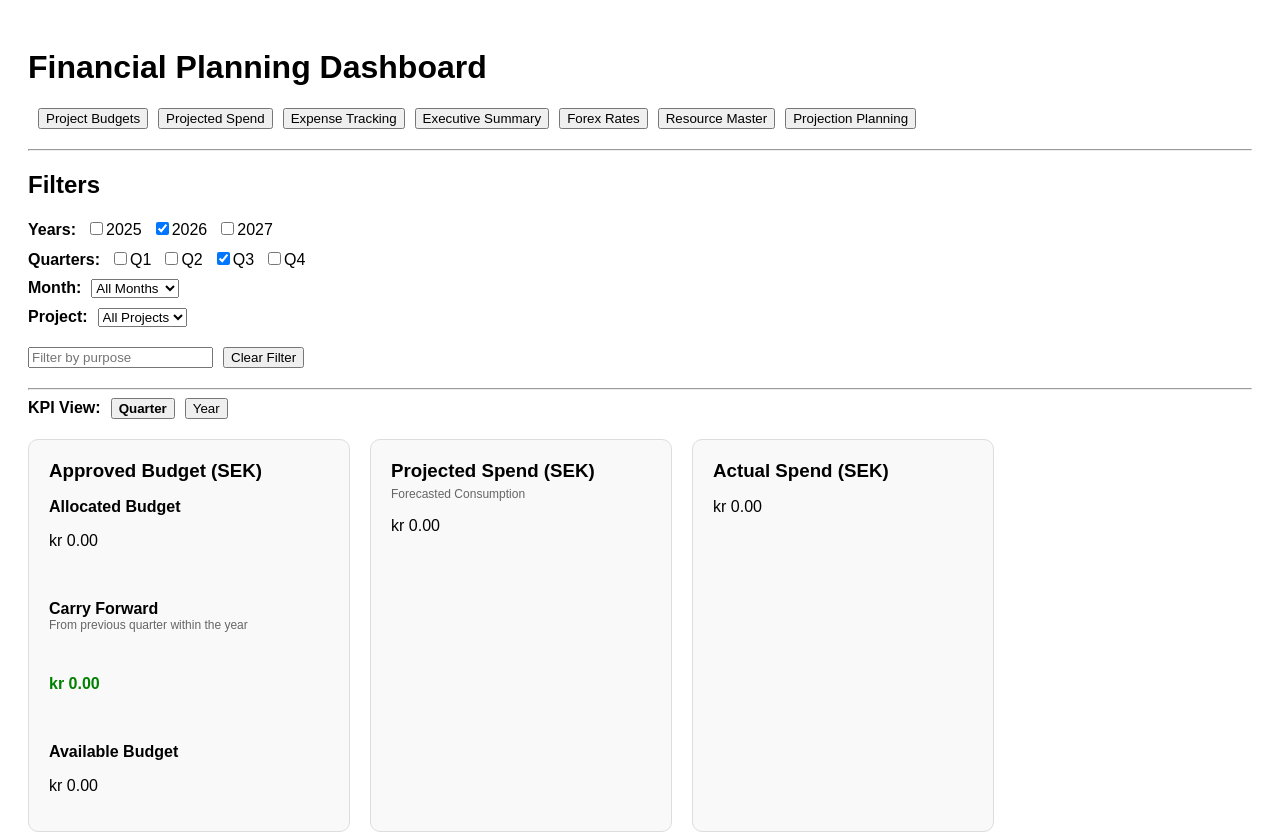
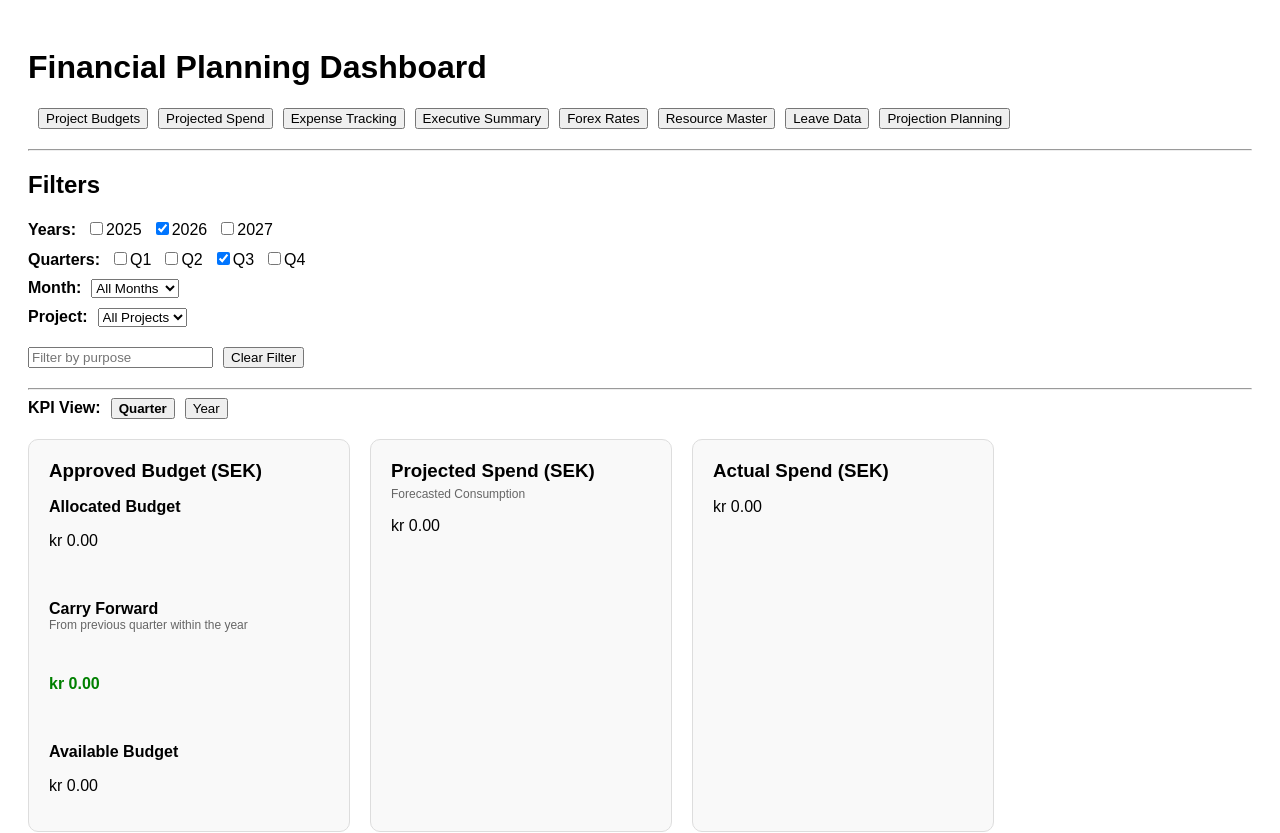
Before and after one commit to pinaki-GH/budget-tracker, a Next.js app: page / in a window 1280 px wide. Shown: the top 833 px of the page. Built offline with nearby package versions, Linux system fonts and the light colour scheme.

Commit message:
Update page.js

```diff
--- a/app/page.js
+++ b/app/page.js
@@ -779,6 +779,10 @@ const exportProjectedVsActualCSV = () => {
           <button>Resource Master</button>
         </Link>
 
+        <Link href="/leave-data" style={{ marginLeft: 10 }}>
+          <button>Leave Data</button>
+        </Link>
+
         <Link href="/projections" style={{ marginLeft: 10 }}>
           <button>Projection Planning</button>
         </Link>
```
